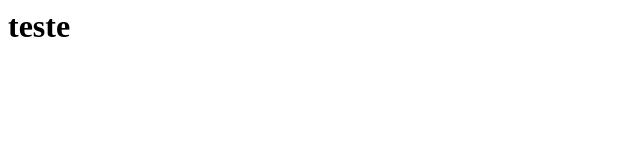
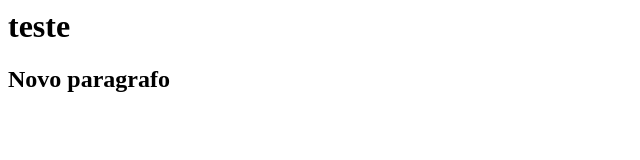
Before and after one commit to rogeriopalermo/curso, a plain HTML site: page Index.html in a window 1280 px wide. Shown: the whole page, without its empty margins (0-640 px from the left). Drawn offline with Linux system fonts and the light colour scheme.

Commit message:
novo paragrafo

```diff
--- a/Index.html
+++ b/Index.html
@@ -3,5 +3,6 @@
 </head>
 <body>
  <h1> teste </h1>
+ <h2> Novo paragrafo </h2>
 </body>
 </html>
```
